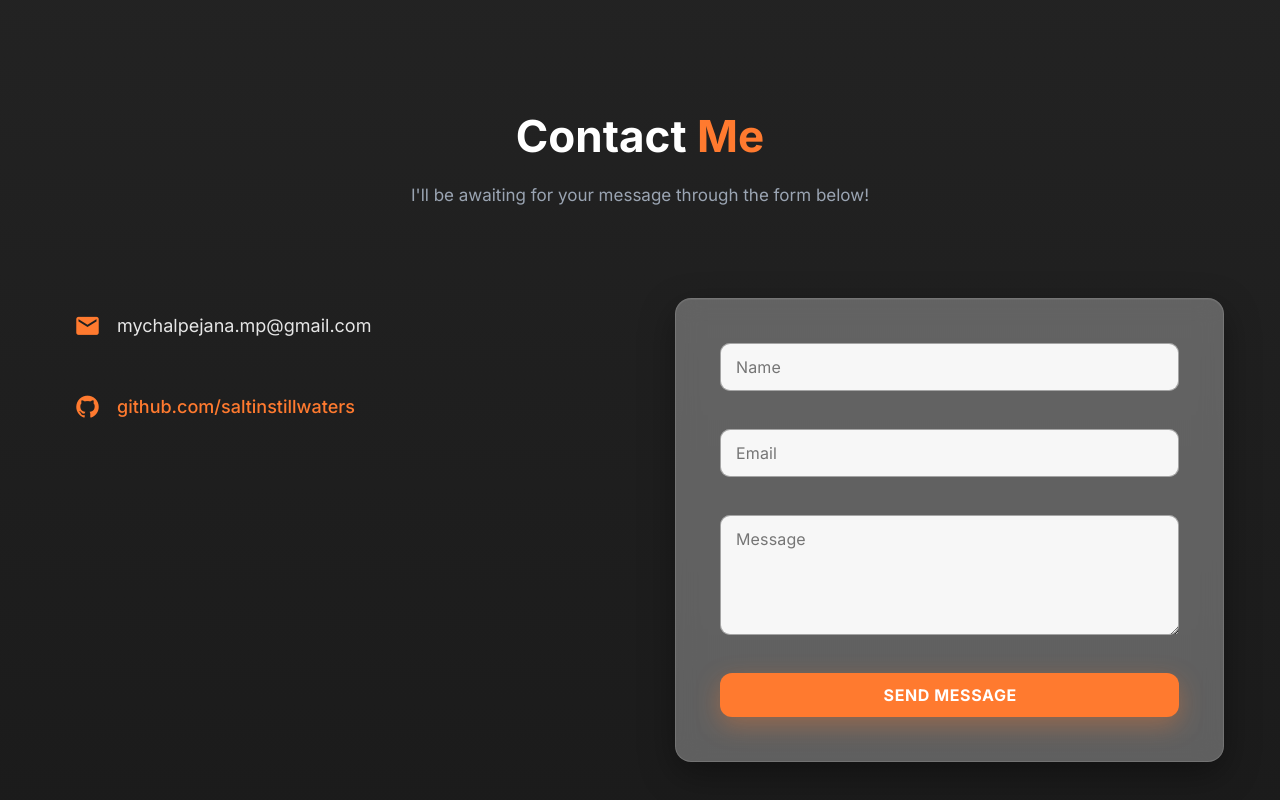
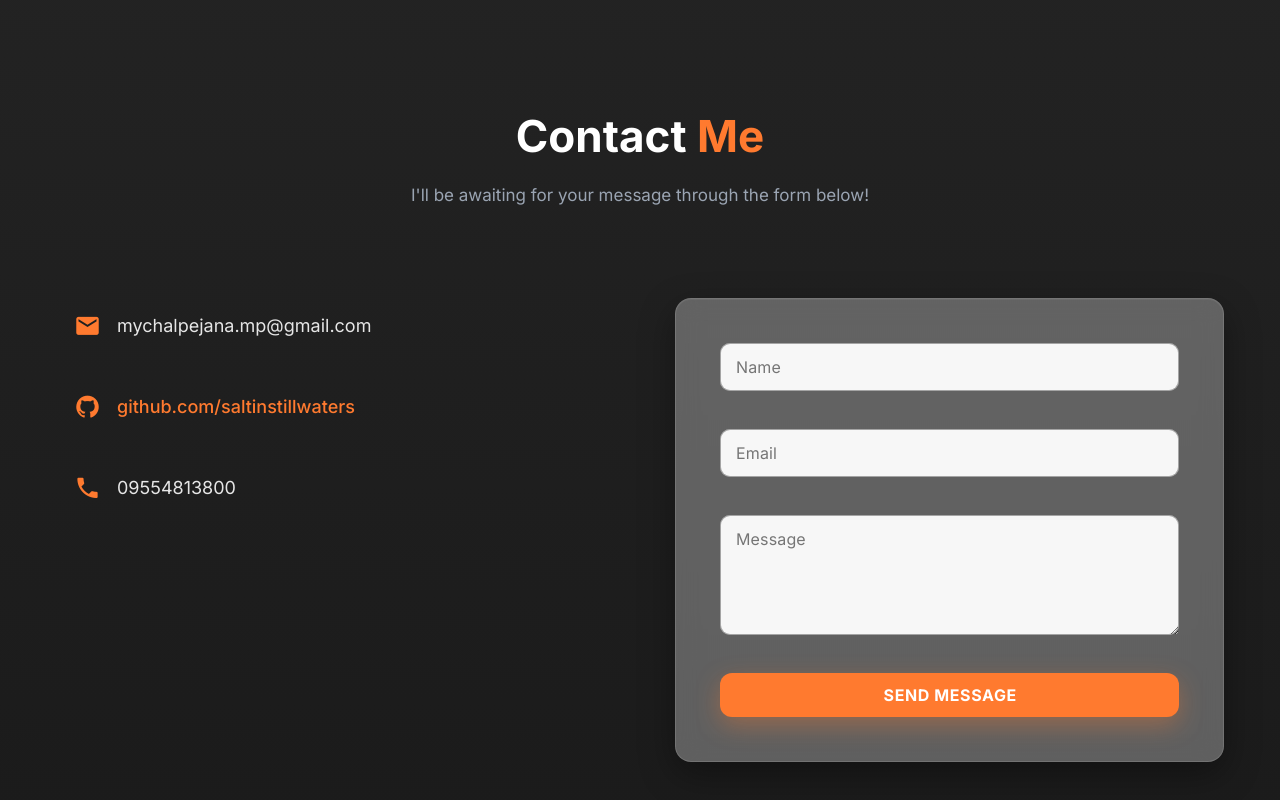
Before and after one commit to SaltinStillWaters/Portfolio, a Vue app: page / in a window 1280 px wide. Shown: the part 4345-5145 px from the top of the page. Built offline with nearby package versions, Linux system fonts and the light colour scheme; a small style sheet from the web is missing.

Commit message:
feat: added contact number

```diff
--- a/src/components/Contact.vue
+++ b/src/components/Contact.vue
@@ -29,6 +29,11 @@ I'll be awaiting for your message through the form below!
 <a href="https://github.com/saltinstillwaters" target="_blank">
 github.com/saltinstillwaters
 </a>
+</div>
+
+<div class="contact-item">
+<v-icon class="contact-icon">mdi-phone</v-icon>
+<span>09554813800</span>
 </div>
 
 </div>
```
